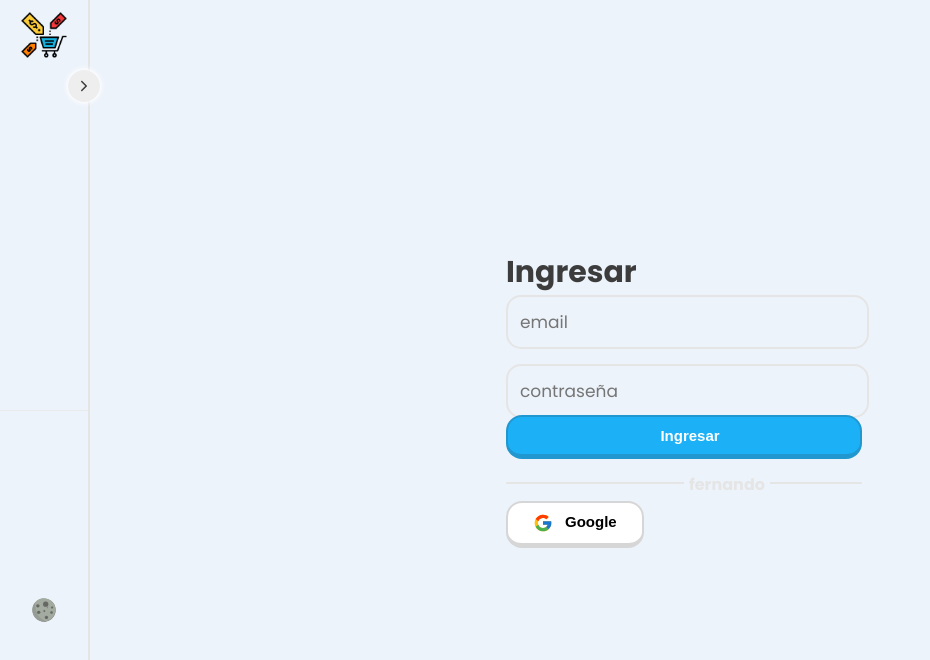
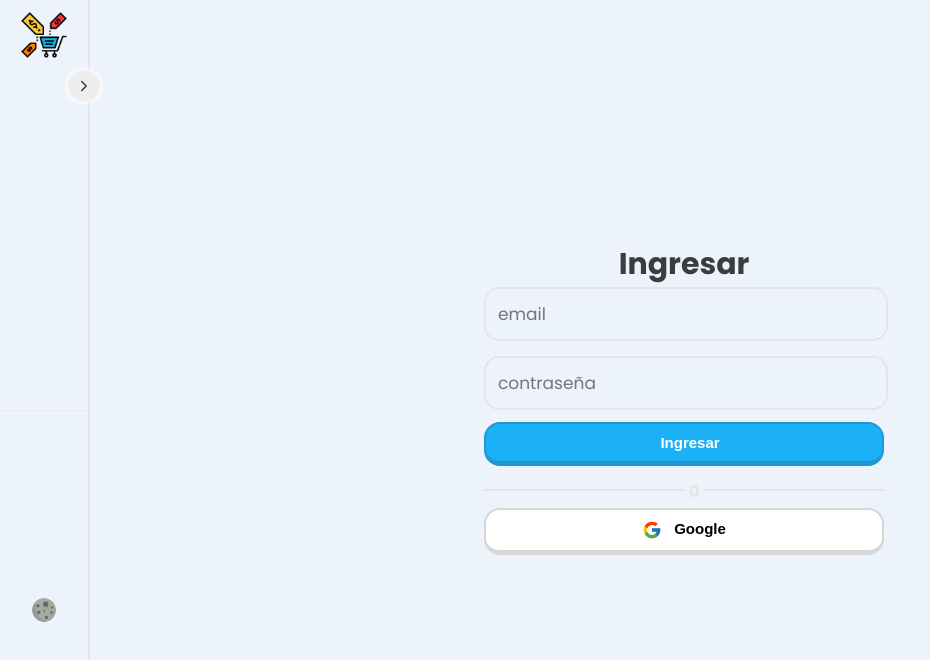
Before and after one commit to Ferglow/ventasX, a React (Vite) app: page /login in a window 1280 px wide. Shown: the top 660 px of the page, without its empty margins (0-930 px from the left). Built offline with nearby package versions, Linux system fonts and the light colour scheme; some icons are missing.

Commit message:
Login configurado

```diff
--- a/src/components/atomos/Title.jsx
+++ b/src/components/atomos/Title.jsx
@@ -2,4 +2,5 @@ import styled from "styled-components";
 export const Title = styled.span`
     font-weight: 700;
     font-size: 30px;
+    padding-bottom: ${(props) => props.$paddingbottom};
 `
--- a/src/components/templates/LoginTemplate.jsx
+++ b/src/components/templates/LoginTemplate.jsx
@@ -1,31 +1,32 @@
 import styled from "styled-components";
-import {InputText2, Linea, Title} from '../../index'
+import { InputText2, Linea, Title } from '../../index'
 import { Btnsave } from "../../index";
 import { v } from "../../styles/variables";
+import { Device } from "../../styles/breakpoints";
 export function LoginTemplate() {
     return (<Container>
-       <section className="contentCard">
+
         <div className="card">
-            <Title> Ingresar </Title>
+            <Title $paddinbottom="40px"> Ingresar </Title>
             <form>
                 <InputText2>
-                <input className="form__field" placeholder="email" type="text"/>
+                    <input className="form__field" placeholder="email" type="text" />
                 </InputText2>
                 <InputText2>
-                <input className="form__field" placeholder="contraseña" type="password"/>
-
-                <Btnsave titulo="Ingresar" bgcolor= "#1CB0F6" color="255,255,255" width="100%"/>
+                    <input className="form__field" placeholder="contraseña" type="password" />
 
                 </InputText2>
+
+                <Btnsave titulo="Ingresar" bgcolor="#1CB0F6" color="255,255,255" width="100%" />
             </form>
 
             <Linea>
-                <span>fernando</span>
+                <span>0</span>
             </Linea>
 
-            <Btnsave titulo="Google" bgcolor="#fff" icono={<v.iconogoogle/>} />
+            <Btnsave titulo="Google" bgcolor="#fff" icono={<v.iconogoogle />} />
         </div>
-       </section>
+
     </Container>)
 }
 const Container = styled.div`
@@ -33,4 +34,18 @@ const Container = styled.div`
     display: flex;
     justify-content: center;
     align-items: center;
-`
+    text-align: center;
+
+     .card {
+        display: flex;
+        flex-direction: column;
+        justify-content: center;
+        height: 100%;
+        width: 100%;
+        margin: 20px;
+        @media ${Device.tablet} {
+            width: 400px;
+        }
+     }
+
+`;
```
